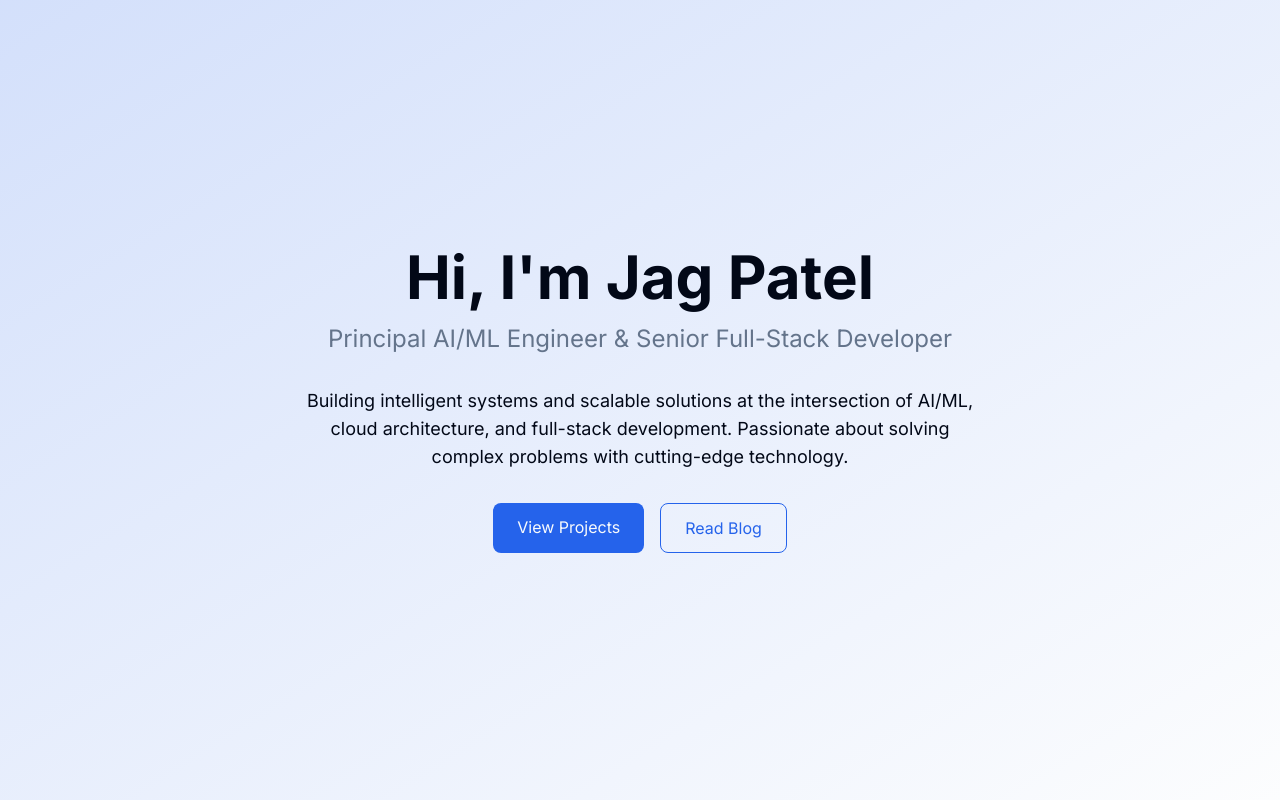
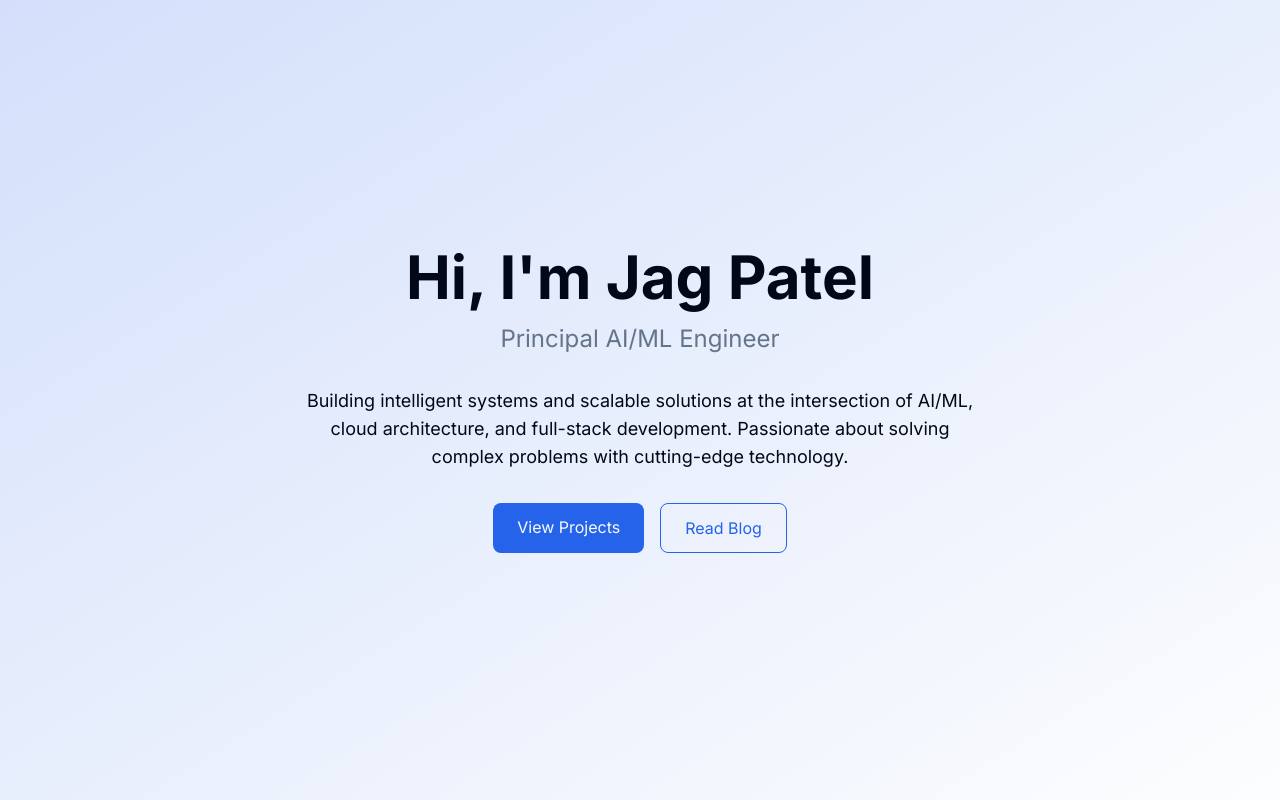
Before and after one commit to JagdishkumarPatel/JagdishkumarPatel.github.io, a Next.js app: page / in a window 1280 px wide. Shown: the top 800 px of the page. Built offline with nearby package versions, Linux system fonts and the light colour scheme.

Commit message:
updated hero page

```diff
--- a/components/portfolio/hero.tsx
+++ b/components/portfolio/hero.tsx
@@ -7,7 +7,7 @@ export function Hero() {
             Hi, I&apos;m Jag Patel
           </h1>
           <p className="text-xl md:text-2xl text-muted-foreground mb-8">
-            Principal AI/ML Engineer & Senior Full-Stack Developer
+            Principal AI/ML Engineer
           </p>
           <p className="text-lg mb-8 max-w-2xl mx-auto">
             Building intelligent systems and scalable solutions at the intersection of AI/ML, cloud architecture, and full-stack development. Passionate about solving complex problems with cutting-edge technology.
```
